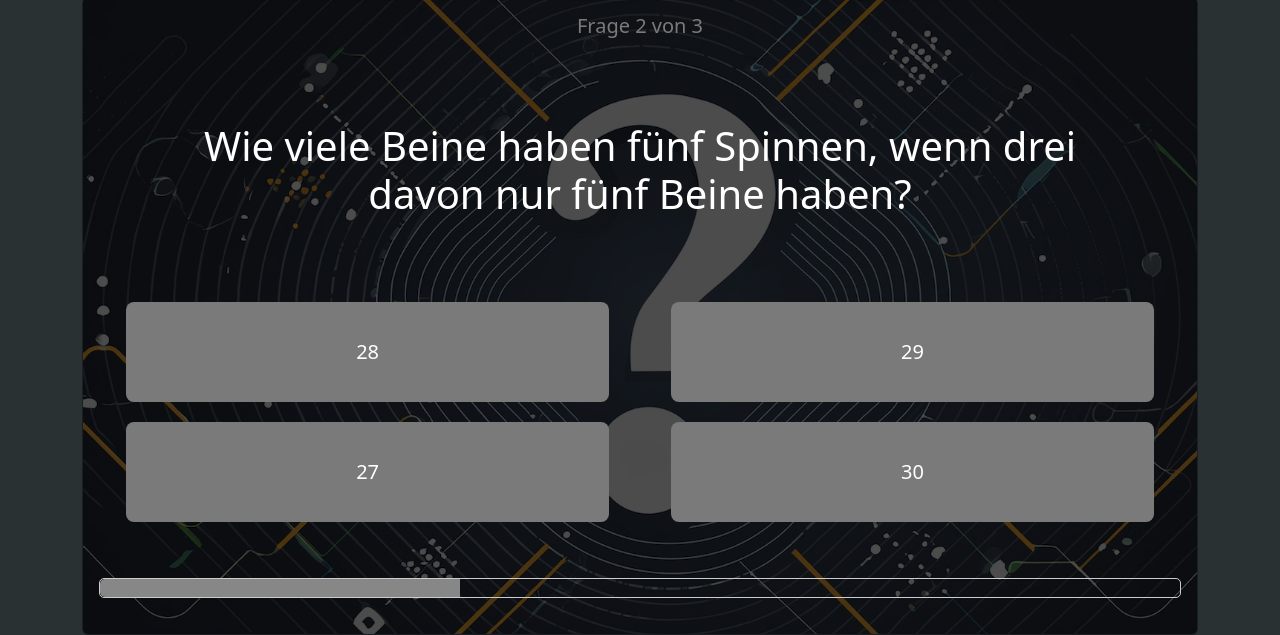
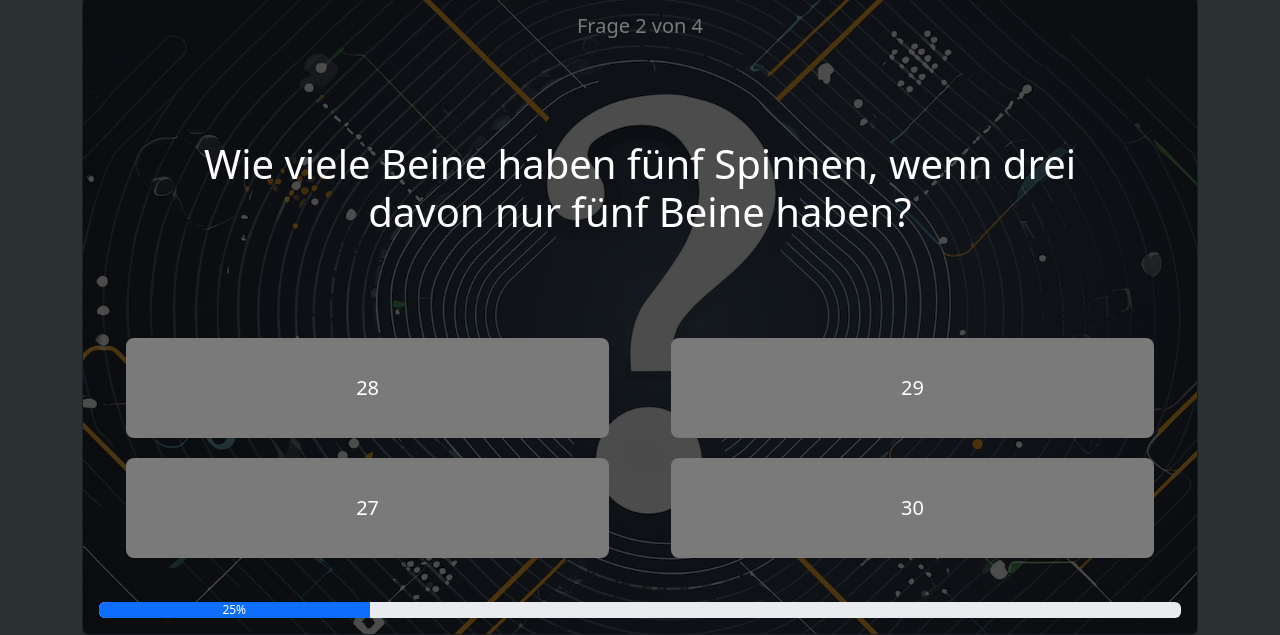
Before and after one commit to AxelZimmermann-HH/Quiz, a website: page index.html in a window 1280 px wide. Both pictures are taken after a click on the button "10". Shown: the part 203-838 px from the top of the page. Drawn offline with nearby package versions, Linux system fonts and the light colour scheme.

Commit message:
clean code

```diff
--- a/script.js
+++ b/script.js
@@ -22,25 +22,49 @@ let questions = [
         answer3: "1.010.000",
         answer4: "1.000.100",
         right_answer: 2
+    },
+    {
+        question: "Wie viele Beine haben drei blaue, fünf grüne und acht gelbe Chamäleons, wenn zwei der gelben nur drei Beine und drei der grünen nur zwei Beine haben?",
+        answer1: "66",
+        answer2:"69",
+        answer3: "70",
+        answer4: "68",
+        right_answer: 4
     }
 ]
 
+
 let currentQuestion = 0;
 let correctAnswerCount = 0;
+let AUDIO_SUCCESS = new Audio('/sounds/correct.wav');
+let AUDIO_FAIL = new Audio('/sounds/false.wav');
 
 
 function renderQuestion() {
     let question = questions[currentQuestion];
     let allQuestions = questions.length;
     let showQuestionNumber = currentQuestion + 1;
-    const progressPercent = ((currentQuestion) / questions.length) * 100;
-
+    const progressPercent = Math.round(((currentQuestion) / questions.length) * 100);
     let content = document.getElementById('card-content');
 
+    if (gameIsOver()) {
+        content.innerHTML = ``;
+        content.innerHTML += getQuestionHTML(showQuestionNumber, allQuestions, question, progressPercent);
+    } else {
+        content.innerHTML = ``;
+        content.innerHTML += getEndscreenHTML(correctAnswerCount, allQuestions, progressPercent);
+    }
+    updateProgressBar(progressPercent);
+}
 
-    if (currentQuestion < questions.length) {
-    content.innerHTML = ``;
-    content.innerHTML += `
+
+function gameIsOver() {
+    return currentQuestion < questions.length
+}
+
+
+function getQuestionHTML(showQuestionNumber, allQuestions, question, progressPercent) {
+    return `
         <h5>Frage ${showQuestionNumber} von ${allQuestions}</h5>
         <h1 class="card-title">${question['question']}</h1>
         <div class="button-area">
@@ -49,52 +73,71 @@ function renderQuestion() {
         <button id="id3" type="button" onclick="answer('answer3', 'id3')" class="btn btn-primary btn-lg">${question['answer3']}</button>
         <button id="id4" type="button" onclick="answer('answer4', 'id4')" class="btn btn-primary btn-lg">${question['answer4']}</button>
         </div>
-        <div class="progress-bar">
-            <div class="progress-bar-fill" id="progress-bar-fill"></div>
+
+        <div class="progress">
+            <div id="progress-bar" class="progress-bar" role="progressbar" style="width: 0%;" aria-valuenow="25" aria-valuemin="0" aria-valuemax="100">${progressPercent}%</div>
         </div>
     `
-    } else {
-        content.innerHTML = ``;
-        content.innerHTML += `
+}
+
+
+function getEndscreenHTML(correctAnswerCount, allQuestions, progressPercent) {
+    return `
         <h5>Herzlichen Glückwunsch!</h5>
         <h1 class="card-title">Quiz beendet!</h1>
         <h2>Du hast ${correctAnswerCount} von ${allQuestions} Fragen richtig beantwortet.</h2>
         <button id="" type="button" onclick="playAgain()" class="btn btn-primary btn-lg">Nochmal spielen</button>
-        <div class="progress-bar">
-            <div class="progress-bar-fill" id="progress-bar-fill"></div>
+
+        <div class="progress">
+            <div id="progress-bar" class="progress-bar" role="progressbar" style="width: 0%;" aria-valuenow="25" aria-valuemin="0" aria-valuemax="100">${progressPercent}%</div>
         </div>
     `
-    }
-    updateProgressBar(progressPercent);
 }
 
+
 function updateProgressBar(progressPercent) {
-    let progressBarFill = document.getElementById('progress-bar-fill');
-    progressBarFill.style.width = progressPercent + '%';
+    let progressBarMain = document.getElementById('progress-bar');
+    progressBarMain.style.width = progressPercent + '%';
 }
+
 
 function answer(selection, id) {
     let question = questions[currentQuestion];
     let selectedQuestionNumber = selection.slice(-1);
+    let idOfRightAnswer = `id${question['right_answer']}`;
+
+    if (answerIsRight(selectedQuestionNumber, question)) {
+        showSuccess(id);
+    } else {
+        showFalse(id, idOfRightAnswer)
+    }
+
+    currentQuestion++;
+    setTimeout(renderQuestion, 2000);
+}
 
 
-    let idOfRightAnswer = `id${question['right_answer']}`;
+function answerIsRight(selectedQuestionNumber, question) {
+    return selectedQuestionNumber == question['right_answer'];
+}
 
-    if (selectedQuestionNumber == question['right_answer']) {
-        document.getElementById(id).classList.add('bg-success');
-        document.getElementById(id).classList.add('pulse');
-        correctAnswerCount++;
-    } else {
-        document.getElementById(id).classList.add('bg-danger');
-        document.getElementById(id).classList.add('pulse');
-        document.getElementById(idOfRightAnswer).classList.add('bg-success');
-        document.getElementById(idOfRightAnswer).classList.add('pulse');
 
-    }
-    currentQuestion++;
-    setTimeout(renderQuestion, 2000);
+function showSuccess(id) {
+    document.getElementById(id).classList.add('bg-success');
+    document.getElementById(id).classList.add('pulse');
+    AUDIO_SUCCESS.play();
+    correctAnswerCount++;
+}
 
+
+function showFalse(id, idOfRightAnswer) {
+    document.getElementById(id).classList.add('bg-danger');
+    document.getElementById(id).classList.add('pulse');
+    document.getElementById(idOfRightAnswer).classList.add('bg-success');
+    document.getElementById(idOfRightAnswer).classList.add('pulse');
+    AUDIO_FAIL.play();
 }
+
 
 function playAgain() {
     currentQuestion = 0;
--- a/style.css
+++ b/style.css
@@ -63,6 +63,8 @@ h5 {
     border: none !important;
 }
 
+
+
 .pulse {
     animation: pulse 2s ease-out;
   }
@@ -82,7 +84,7 @@ h5 {
     }
   }
 
-  .progress-bar {
+  .progress-bar2 {
     width: 100%;
     background-color: #f3f3f3;
     border: 1px solid #ccc;
@@ -99,6 +101,10 @@ h5 {
     width: 0%;
     transition: width 2s ease;
     border-radius: 5px 0 0 5px;
+}
+
+.progress {
+    width: 100%;
 }
 
 @media(max-width: 1200px) {
```
Also changed, not shown: 3 other files.
